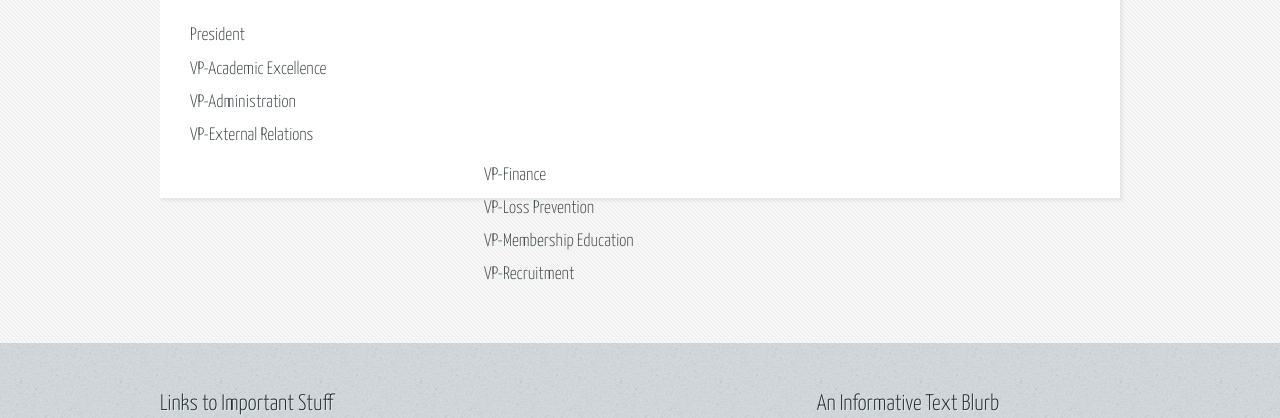
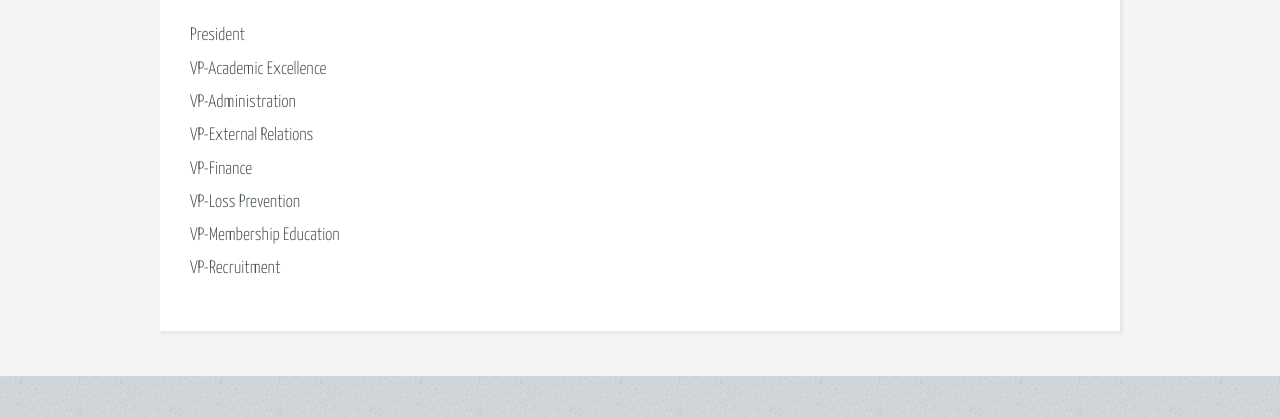
Before and after one commit to Delta-Upsilon-UO/delta-upsilon-uo.github.io, a plain HTML site: page contact.html in a window 1280 px wide. Shown: the part 318-736 px from the top of the page. Drawn offline with Linux system fonts and the light colour scheme.

Commit message:
Update contact.html

```diff
--- a/contact.html
+++ b/contact.html
@@ -60,24 +60,6 @@
 											<h2>Got any Questions?</h2>
 											<h3>Here's our contact info!</h3>
 										</header>
-										 <style> #columns {
-											        width: 600px;
-											    }
-
-											    #columns .column {
-											        position: relative;
-											        width: 50%;
-											        padding: 1%;
-
-											    }
-
-											    #columns .left {
-											        float: left;
-											    }
-
-											    #columns .right {
-											        float: right;
-											    }</style>
 										<div id="columns">
 										<div class "left column">
 											     <h4>President</h4>
```
